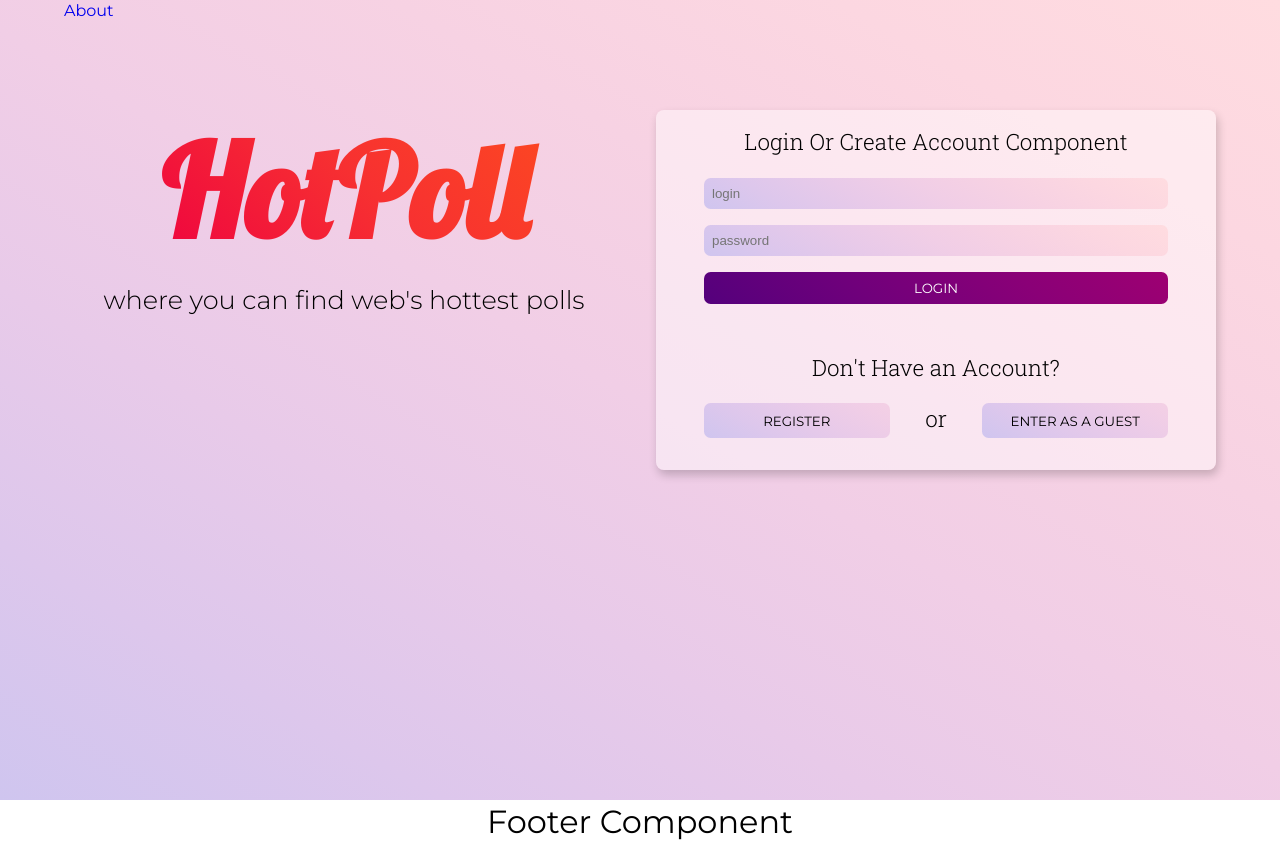
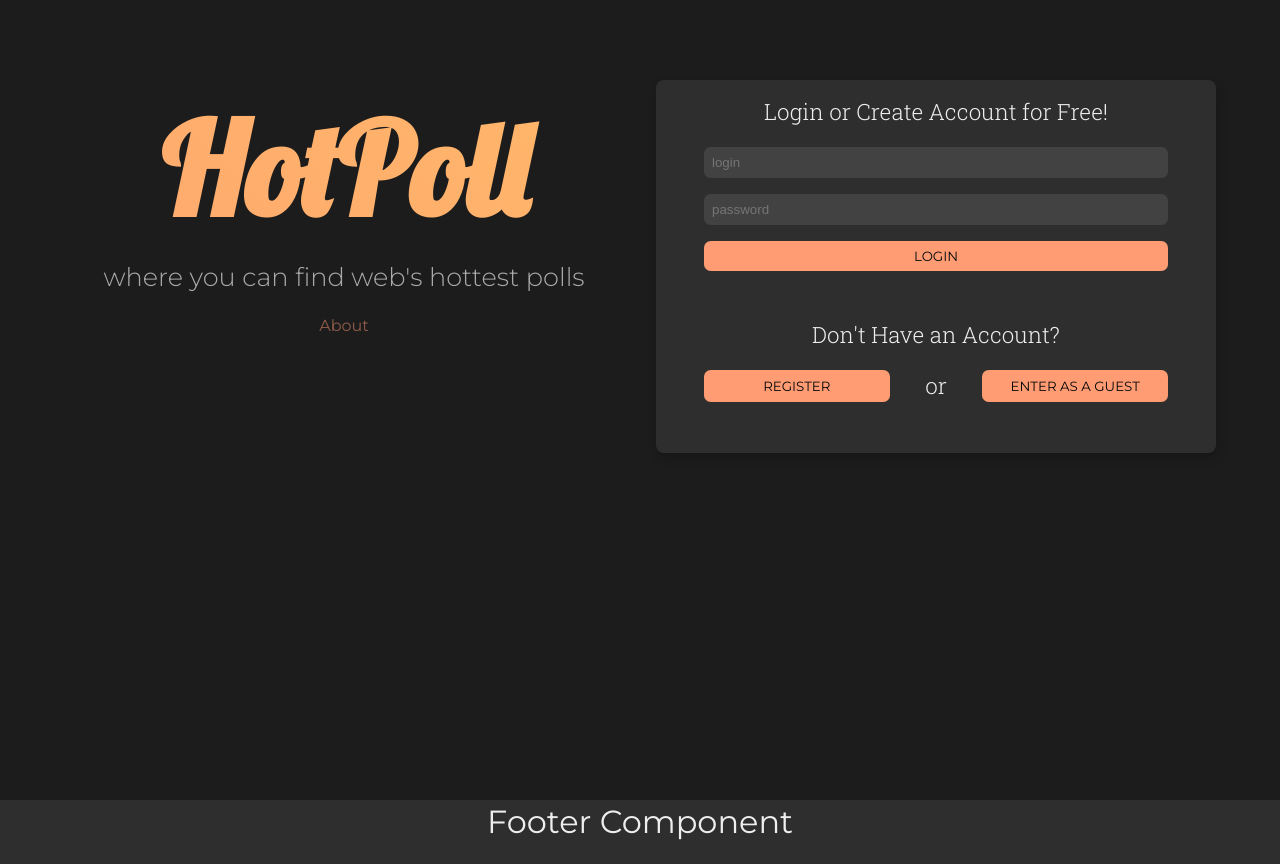
Before and after one commit to IgorXDDD/HotPoll, a React (Create React App) app in the folder frontend/: page / in a window 1280 px wide. Built offline with nearby package versions, Linux system fonts and the light colour scheme.

Commit message:
dark mode

```diff
--- a/frontend/src/components/LoginOrCreateAccount.js
+++ b/frontend/src/components/LoginOrCreateAccount.js
@@ -26,7 +26,7 @@ const LoginOrCreateAccount = () => {
 
   return (
     <div className="login-or-create-account">
-      <h1>Login Or Create Account Component</h1>
+      <h1>Login or Create Account for Free!</h1>
       <form onSubmit={handleSubmit} className="loginForm">
         <input
           type="text"
@@ -40,18 +40,13 @@ const LoginOrCreateAccount = () => {
           value={password}
           onChange={(e) => setPassword(e.target.value)}
         />
-        <button className="dark-btn" type="submit">
-          Login
-        </button>
+        <button type="submit">Login</button>
       </form>
       <h1>Don't Have an Account?</h1>
       <div className="create-acc-or-guest">
-        <button className="register-btn light-btn">Register</button>
+        <button id="register-btn">Register</button>
         <h1>or</h1>
-        <button
-          className="enter-as-guest-btn light-btn"
-          onClick={handleEnterAsGuest}
-        >
+        <button id="enter-as-guest-btn" onClick={handleEnterAsGuest}>
           Enter as a Guest
         </button>
       </div>
--- a/frontend/src/components/Welcome.js
+++ b/frontend/src/components/Welcome.js
@@ -1,10 +1,14 @@
 import React from "react";
+import { Link } from "react-router-dom";
 
 const Welcome = () => {
   return (
     <div className="welcome">
       <h1>HotPoll</h1>
       <h2>where you can find web's hottest polls</h2>
+      <Link className="link-to-about" to="/about">
+        About
+      </Link>
     </div>
   );
 };
--- a/frontend/src/index.css
+++ b/frontend/src/index.css
@@ -4,9 +4,21 @@ Variables
 ======
 */
 :root {
+  --bgColorMain: #1c1c1c;
+  --bgColorLight: #2e2e2e;
+  --bgColorLighter: #424242;
+  --textColorMain: #eee;
+  --textColorLight: #aaa;
+  --buttonTextColor: #080808;
+  /* --accentColor1: #f35f98;
+  --accentColor2: #fe916f; */
+  --accentColor1: #ff9c74;
+  --accentColor2: #ffdb65;
+
   --mainTransition: all 0.3s linear;
   --lightShadow: 2px 5px 10px 0px rgba(0, 0, 0, 0.2);
   --darkShadow: 4px 10px 5px 0px rgba(0, 0, 0, 0.5);
+  --buttonGlow: 0px 0px 10px -5px var(--accentColor2);
   --mainBorderRadius: 0.5em;
 
   --sansSerifFont: "Montserrat", sans-serif;
@@ -15,29 +27,9 @@ Variables
 
   --mainGradient: linear-gradient(
     45deg,
-    #54007c,
-    #70007b,
-    #8a0077,
-    #a00071,
-    #b5006a,
-    #c70061,
-    #d70057,
-    #e5004c,
-    #ef053f,
-    #f73031,
-    #fd4a20,
-    #ff6100
-  );
-
-  --lightGradient: linear-gradient(
-    210deg,
-    #ffdce0,
-    #fcd7e1,
-    #f7d2e3,
-    #f1cee6,
-    #e8cae9,
-    #ddc7ec,
-    #cfc5ef
+    var(--accentColor1),
+    #ffba68,
+    var(--accentColor2)
   );
 }
 /*
@@ -52,10 +44,11 @@ Global Styles
 }
 *:focus {
   outline: none;
-  box-shadow: 0 0 0 2px #ef053f;
 }
 
 body {
+  background-color: var(--bgColorMain);
+  color: var(--textColorMain);
   font-family: var(--sansSerifFont);
   line-height: 1.4;
   font-size: 1rem;
@@ -77,7 +70,15 @@ ul {
   list-style-type: none;
 }
 a {
+  opacity: 50%;
   text-decoration: none;
+  color: var(--accentColor1);
+  transition: var(--mainTransition);
+}
+a:hover,
+a:focus {
+  opacity: 100%;
+  color: var(--accentColor2);
 }
 img {
   width: 100%;
@@ -88,39 +89,26 @@ footer {
   height: 4rem;
   text-align: center;
   font-size: 2rem;
-  background-color: white;
+  background-color: var(--bgColorLight);
 }
 
 button {
   font-family: var(--sansSerifFont);
+  background-color: var(--accentColor1);
+  color: var(--buttonTextColor);
   text-transform: uppercase;
+  /* font-weight: 600; */
   cursor: pointer;
   border-radius: var(--mainBorderRadius);
   border: none;
   transition: all 0.3s;
+  padding: 0.5em;
 }
 
-.dark-btn {
-  color: white;
-  padding: 0.5rem;
-  background-image: var(--mainGradient);
-  background-size: 400%;
-}
-
-.light-btn {
-  width: 100%;
-  padding: 0.5rem;
-  background-image: var(--lightGradient);
-  margin-bottom: 1rem;
-  background-size: 200%;
-}
-
-.dark-btn:hover,
-.dark-btn:focus,
-.light-btn:hover,
-.light-btn:focus {
-  background-position: 100%;
-  box-shadow: var(--lightShadow);
+button:hover,
+button:focus {
+  background-color: var(--accentColor2);
+  box-shadow: var(--buttonGlow);
 }
 /*
 ======
@@ -128,7 +116,6 @@ HOME
 ======
 */
 .homescreen {
-  background-image: var(--lightGradient);
   min-height: 100vh;
   padding: 0 4rem;
 }
@@ -146,6 +133,7 @@ HOME
 .welcome {
   grid-area: "welcome";
   border-radius: var(--mainBorderRadius);
+  text-align: center;
 }
 
 .welcome h1 {
@@ -157,12 +145,16 @@ HOME
   background-clip: text;
   color: transparent;
   background-size: 500%;
-  animation: bg-animation 10s infinite;
+  animation: bg-animation 5s infinite;
 }
 .welcome h2 {
+  color: var(--textColorLight);
   font-size: 1.6rem;
   font-weight: 300;
   text-align: center;
+}
+
+.link-to-about {
 }
 
 @keyframes bg-animation {
@@ -180,16 +172,17 @@ HOME
 .login-or-create-account {
   grid-area: "loginOrCreateAccount";
   place-self: end;
-  padding: 1rem 3rem;
+  padding: 1rem 3rem 2rem 3rem;
   max-width: 60ch;
   margin-bottom: 2rem;
   width: 100%;
-  background-color: rgba(255, 255, 255, 0.455);
+  background-color: var(--bgColorLight);
   box-shadow: var(--lightShadow);
   border-radius: var(--mainBorderRadius);
 }
 
 .login-or-create-account h1 {
+  color: var(--textColorMain);
   text-align: center;
   font-size: 1.4rem;
   font-family: var(--serifFont);
@@ -205,7 +198,8 @@ HOME
   width: 100%;
   padding: 0.5rem;
   border: none;
-  background-image: var(--lightGradient);
+  background-color: var(--bgColorLighter);
+  color: var(--textColorLight);
   border-radius: var(--mainBorderRadius);
   margin-bottom: 1rem;
 }
@@ -224,12 +218,17 @@ HOME
 .create-acc-or-guest h1 {
   grid-area: "or";
 }
-.register-btn {
+.create-acc-or-guest button {
+  height: 2rem;
+}
+#register-btn {
   grid-area: "register";
+  width: 100%;
 }
 
-.enter-as-guest-btn {
+#enter-as-guest-btn {
   grid-area: "enterAsGuest";
+  width: 100%;
 }
 
 /*
@@ -245,10 +244,12 @@ ABOUT
 }
 .about h1 {
   font-family: var(--serifFont);
+  color: var(--textColorMain);
   text-align: center;
   font-size: 1.75rem;
 }
 .about p {
+  color: var(--textColorLight);
   margin: auto;
   margin-bottom: 1.5rem;
   text-align: justify;
@@ -258,14 +259,7 @@ ABOUT
   display: flex;
   justify-content: center;
   margin: auto;
-  color: white;
   width: 20%;
-  padding: 0.5rem;
-  border: none;
-  background-image: var(--mainGradient);
-  border-radius: var(--mainBorderRadius);
-  background-size: 500%;
-  transition: all 0.3s;
 }
 
 /*
--- a/frontend/src/pages/Home.js
+++ b/frontend/src/pages/Home.js
@@ -1,5 +1,4 @@
 import React from "react";
-import { Link } from "react-router-dom";
 import Welcome from "../components/Welcome";
 import LoginOrCreateAccount from "../components/LoginOrCreateAccount";
 import Footer from "../components/Footer";
@@ -8,7 +7,6 @@ const Home = () => {
   return (
     <>
       <div className="homescreen">
-        <Link to="/about">About</Link>
         <section className="homescreen-content">
           <Welcome />
           <LoginOrCreateAccount />
```
